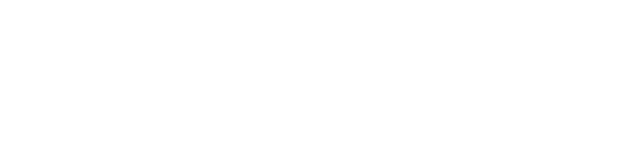
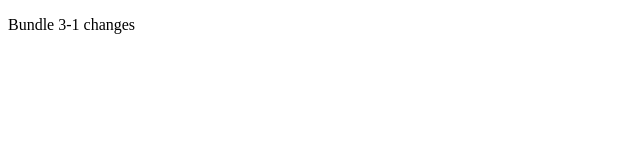
Before and after one commit to yves137/bundle1, a plain HTML site: page index.html in a window 1280 px wide. Shown: the whole page, without its empty margins (0-640 px from the left). Drawn offline with Linux system fonts and the light colour scheme.

Commit message:
update context to index.html

```diff
--- a/index.html
+++ b/index.html
@@ -4,6 +4,7 @@
     <meta charset="UTF-8">
     <meta name="viewport" content="width=device-width, initial-scale=1.0">
     <title>Document</title>
+    <p>Bundle 3-1 changes</p>
 </head>
 <body>
 
```
